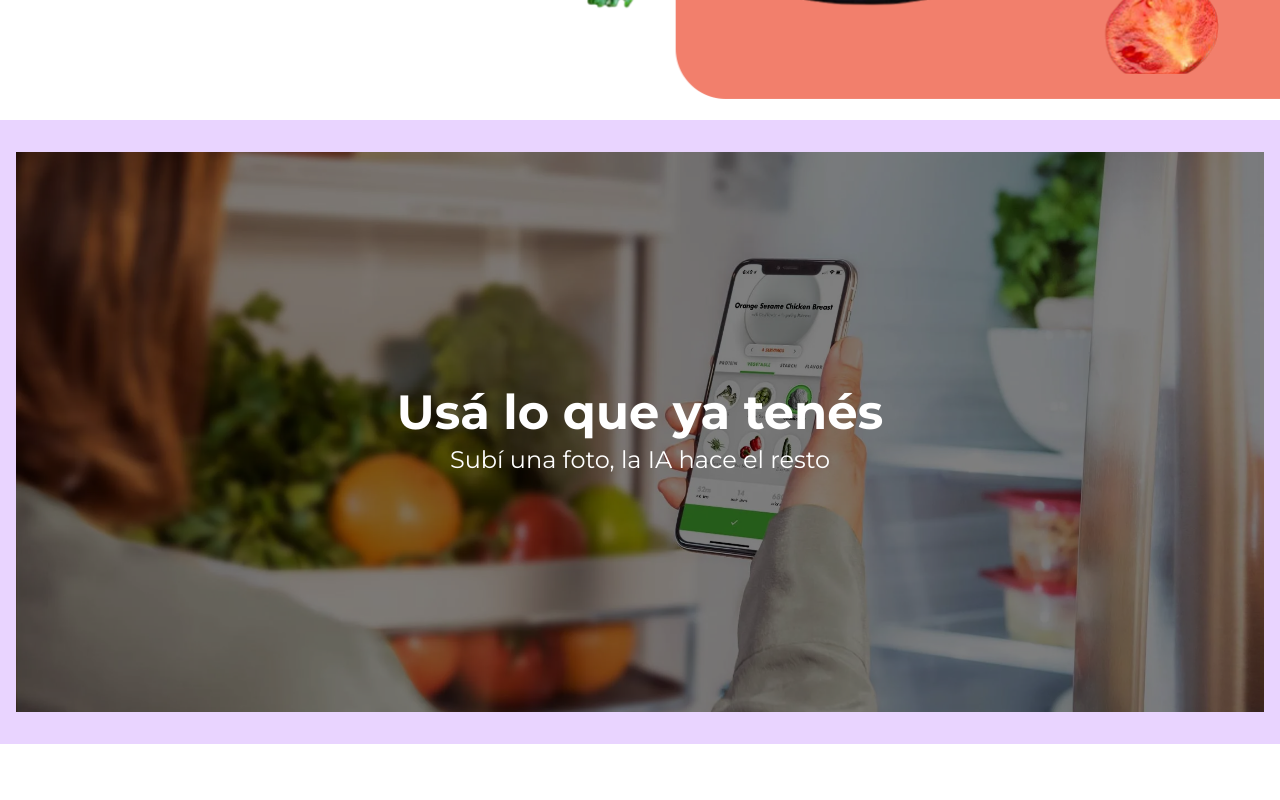
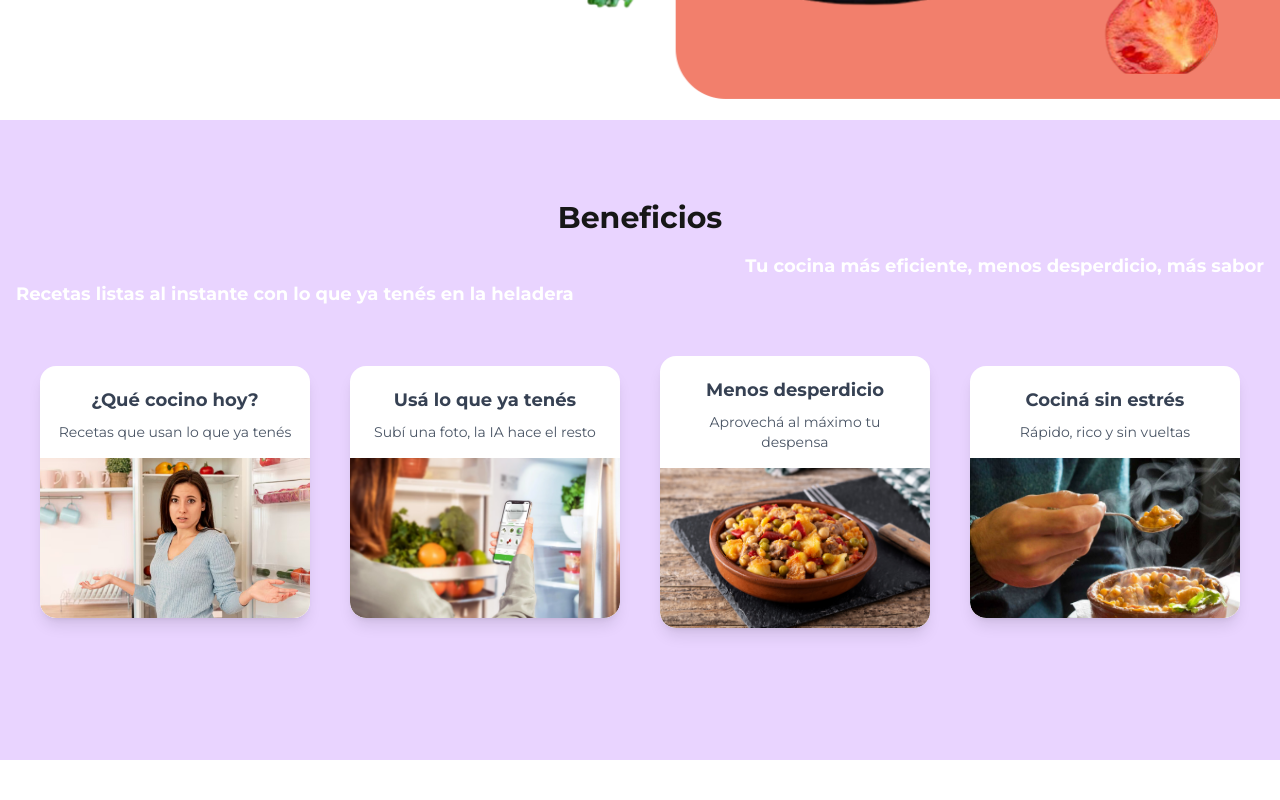
Before and after one commit to adigio/cuoco-ui, a Next.js app: page / in a window 1280 px wide. Shown: the part 680-1480 px from the top of the page. Built offline with nearby package versions, Linux system fonts and the light colour scheme.

Commit message:
feat(PC-9): add card benefits

```diff
--- a/src/components/BenefitCards.jsx
+++ b/src/components/BenefitCards.jsx
@@ -1,6 +1,6 @@
-export default function BenefitCards({ img, imgAlt, title, subtitle, position = '' }) {
+export default function BenefitCards({ img, imgAlt, title, subtitle }) {
     return (
-      <div className={`bg-white transition delay-150 text-center duration-300 ease-in-out hover:-translate-y-1 hover:scale-110 rounded-2xl overflow-hidden shadow-lg w-full max-w-xs min-w-[270px] min-h-[240px] flex flex-col ${position}`}>
+      <div className={`bg-white transition delay-150 text-center duration-300 ease-in-out hover:-translate-y-1 hover:scale-110 rounded-2xl overflow-hidden shadow-lg w-full max-w-xs min-w-[270px] min-h-[240px] flex flex-col mx-0 md:mx-5 my-4 md:my-0`}>
         <div className="p-4 flex-1 flex flex-col justify-start">
           <div className="mt-1 font-bold text-gray-700 text-lg">
             <span className="cursor-pointer">{title}</span>
--- a/src/components/Benefits.jsx
+++ b/src/components/Benefits.jsx
@@ -1,11 +1,39 @@
-import TailwindSlider from "@/components/SliderLanding";
+import BenefitCards from "@/components/BenefitCards";
 
 export default function Benefits() {
   return (
-    <section  className="min-h-[70vh] w-full bg-purple-200 py-8 px-4 flex flex-col items-center">
+    <section  className="w-full min-h-[80vh] bg-purple-200 py-25 md:py-8 md:pt-20 px-4 flex flex-col items-center">
       <div className="container mx-auto ">
-        <div className="">
-           <TailwindSlider />
+        <h2 className="text-center text-3xl  mb-4 font-bold">Beneficios</h2>
+
+        <h3 className="text-right text-lg font-bold text-white"> <span className="w-40"> Tu cocina más eficiente, menos desperdicio, más sabor </span></h3>
+        <h3 className="text-left font-bold text-white text-lg">Recetas listas al instante con lo que ya tenés en la heladera</h3>
+
+        <div className="w-full max-w-5xl mx-auto flex flex-col md:flex-row items-center justify-center pt-12 pb-0">
+          <BenefitCards
+            img="/heladera_confundida.jpg"
+            imgAlt="Find Freezer"
+            title="¿Qué cocino hoy?"
+            subtitle="Recetas que usan lo que ya tenés"
+          />
+          <BenefitCards
+            img="/escaneo_heladera.webp"
+            imgAlt="Scan"
+            title="Usá lo que ya tenés"
+            subtitle="Subí una foto, la IA hace el resto"
+          />
+          <BenefitCards
+            img="/plato.jpeg"
+            imgAlt="dish"
+            title="Menos desperdicio"
+            subtitle="Aprovechá al máximo tu despensa"
+          />
+          <BenefitCards
+            img="/comiendo.jpg"
+            imgAlt="dish"
+            title="Cociná sin estrés"
+            subtitle="Rápido, rico y sin vueltas"
+          />
         </div>
       </div>
     </section>
```
